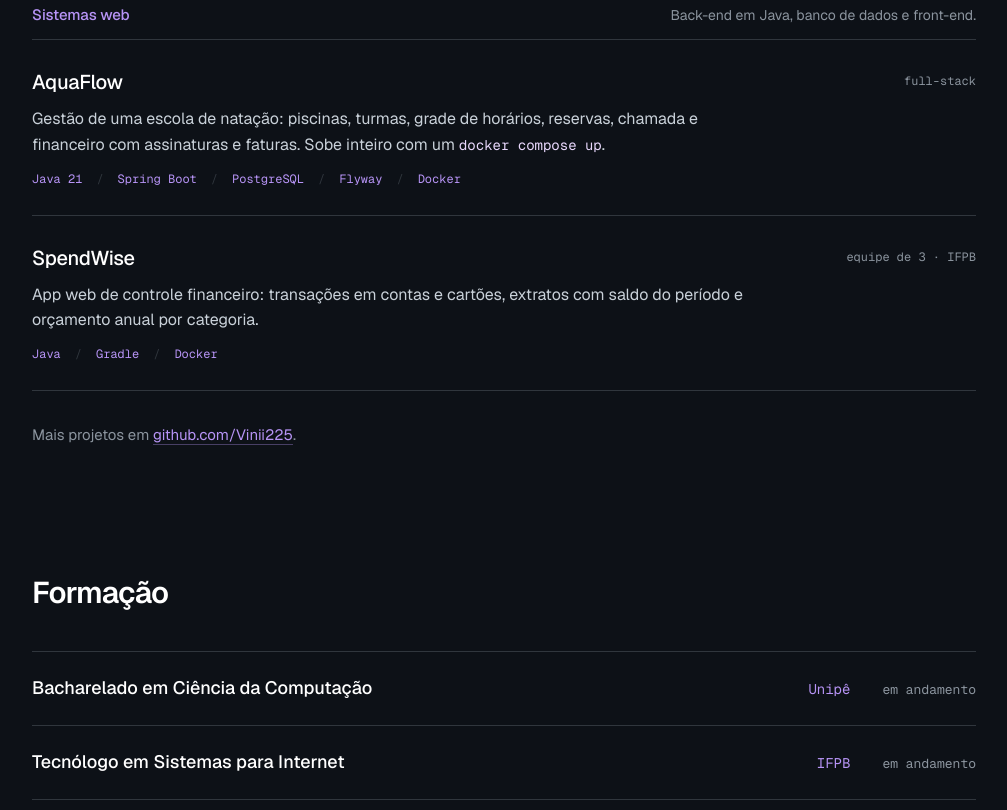
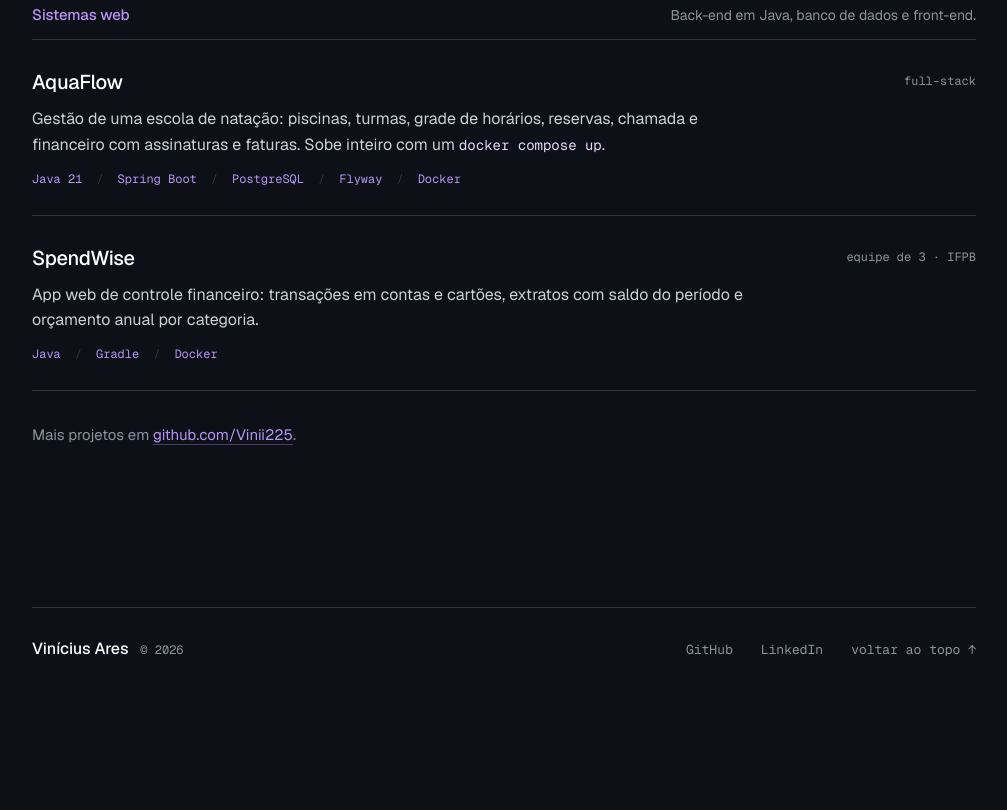
Before and after one commit to Vinii225/portfolio, a plain HTML site: page index.html in a window 1280 px wide. Shown: the part 1960-2770 px from the top of the page, without its empty margins (136-1143 px from the left). After the commit the page ends 2662 px from the top, so only its background shows below. Drawn offline with Linux system fonts and the light colour scheme.

Commit message:
removendo a seção de formação

```diff
--- a/css/style.css
+++ b/css/style.css
@@ -727,42 +727,6 @@ h2 {
     font-size: 15px;
 }
 
-/* ---------- Formação ---------- */
-
-.edu {
-    list-style: none;
-    margin: 0;
-    padding: 0;
-    border-top: 1px solid var(--line);
-}
-
-.edu li {
-    display: grid;
-    grid-template-columns: 1fr auto auto;
-    gap: 8px 32px;
-    align-items: baseline;
-    padding: 22px 0;
-    border-bottom: 1px solid var(--line);
-}
-
-.edu-course {
-    color: var(--text-strong);
-    font-size: 18px;
-    font-weight: 500;
-}
-
-.edu-school {
-    font-family: var(--font-mono);
-    font-size: 14px;
-    color: var(--accent);
-}
-
-.edu-status {
-    font-family: var(--font-mono);
-    font-size: 13px;
-    color: var(--muted);
-}
-
 /* ---------- Contato ---------- */
 
 .email {
@@ -1031,13 +995,6 @@ h2 {
         text-align: left;
     }
 
-    .edu li {
-        grid-template-columns: 1fr auto;
-    }
-
-    .edu-status {
-        grid-column: 1 / -1;
-    }
 }
 
 /* Movimento reduzido: mantém fades e cor, remove deslocamento e loops */
--- a/index.html
+++ b/index.html
@@ -31,7 +31,6 @@
         <a class="mark" href="#topo" aria-label="Vinícius Ares, início"><span class="mark-prompt" aria-hidden="true">~/</span><span class="mark-text" aria-hidden="true">vinicius-ares</span><span class="caret" aria-hidden="true">_</span></a>
         <nav aria-label="Seções">
             <a href="#projetos">projetos</a>
-            <a href="#formacao">formação</a>
         </nav>
     </header>
 
@@ -148,23 +147,6 @@
             <p class="more reveal">Mais projetos em <a href="https://github.com/Vinii225?tab=repositories" target="_blank" rel="noopener">github.com/Vinii225<span class="sr-only"> (abre em nova aba)</span></a>.</p>
         </section>
 
-        <section id="formacao" class="section" aria-labelledby="formacao-titulo">
-            <div class="section-head reveal">
-                <h2 id="formacao-titulo">Formação</h2>
-            </div>
-            <ul class="edu">
-                <li class="reveal">
-                    <span class="edu-course">Bacharelado em Ciência da Computação</span>
-                    <span class="edu-school">Unipê</span>
-                    <span class="edu-status">em andamento</span>
-                </li>
-                <li class="reveal">
-                    <span class="edu-course">Tecnólogo em Sistemas para Internet</span>
-                    <span class="edu-school">IFPB</span>
-                    <span class="edu-status">em andamento</span>
-                </li>
-            </ul>
-        </section>
 
     </main>
 
```
